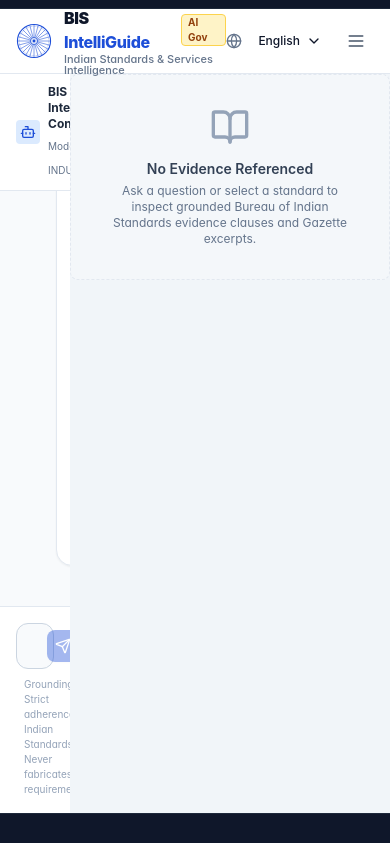
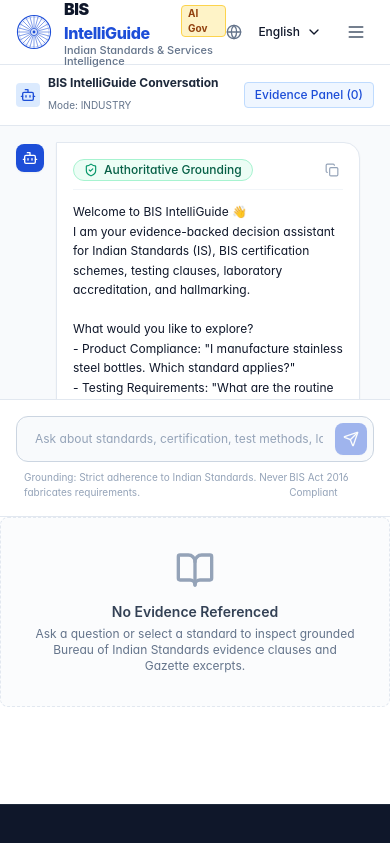
Before and after one commit to pratik-me/sih-26107, a Next.js app in the folder apps/web/: page /chat in a window 390 px wide. Shown: the top 843 px of the page. Built offline with nearby package versions, Linux system fonts and the light colour scheme.

Commit message:
Fixing chat section mobile view

```diff
--- a/apps/web/app/chat/page.tsx
+++ b/apps/web/app/chat/page.tsx
@@ -1,7 +1,7 @@
-'use client';
+"use client";
 
-import React, { useState, useEffect, useRef } from 'react';
-import { useSearchParams } from 'next/navigation';
+import React, { useState, useEffect, useRef } from "react";
+import { useSearchParams } from "next/navigation";
 import {
   ChatMessage,
   ChatSession,
@@ -9,16 +9,16 @@
   ConfidenceLevel,
   Evidence,
   IndianLanguage,
-  UserRole
-} from '@bis/shared-types';
-import { apiClient } from '@bis/api-client';
+  UserRole,
+} from "@bis/shared-types";
+import { apiClient } from "@bis/api-client";
 import {
   CitationBadge,
   ConfidenceBadge,
   EvidencePanel,
   LanguageSelector,
-  SourceFreshnessBadge
-} from '@bis/ui';
+  SourceFreshnessBadge,
+} from "@bis/ui";
 import {
   Send,
   Plus,
@@ -37,23 +37,29 @@
   FileText,
   Copy,
   Check,
-  FileBarChart2
-} from 'lucide-react';
-import Link from 'next/link';
+  FileBarChart2,
+} from "lucide-react";
+import Link from "next/link";
 
 function ChatContent() {
   const searchParams = useSearchParams();
-  const initialQuery = searchParams.get('q') || '';
-  const initialRole = (searchParams.get('role') as UserRole) || UserRole.INDUSTRY;
+  const initialQuery = searchParams.get("q") || "";
+  const initialRole =
+    (searchParams.get("role") as UserRole) || UserRole.INDUSTRY;
 
   const [sessions, setSessions] = useState<ChatSession[]>([]);
-  const [currentSessionId, setCurrentSessionId] = useState<string>('default-session');
+  const [currentSessionId, setCurrentSessionId] =
+    useState<string>("default-session");
   const [messages, setMessages] = useState<ChatMessage[]>([]);
-  const [inputQuery, setInputQuery] = useState('');
+  const [inputQuery, setInputQuery] = useState("");
   const [isLoading, setIsLoading] = useState(false);
-  const [selectedLanguage, setSelectedLanguage] = useState<IndianLanguage>(IndianLanguage.EN);
+  const [selectedLanguage, setSelectedLanguage] = useState<IndianLanguage>(
+    IndianLanguage.EN,
+  );
   const [activeEvidenceList, setActiveEvidenceList] = useState<Evidence[]>([]);
-  const [activeEvidenceId, setActiveEvidenceId] = useState<string | undefined>();
+  const [activeEvidenceId, setActiveEvidenceId] = useState<
+    string | undefined
+  >();
   const [isEvidencePanelOpen, setIsEvidencePanelOpen] = useState(true);
   const [copiedMsgId, setCopiedMsgId] = useState<string | null>(null);
 
@@ -63,18 +69,18 @@
     // Initial greeting if no messages
     if (messages.length === 0 && !initialQuery) {
       const welcomeMessage: ChatMessage = {
-        id: 'welcome-msg',
+        id: "welcome-msg",
         sessionId: currentSessionId,
-        role: 'assistant',
-        content: `### Welcome to BIS IntelliGuide 👋\n\nI am your evidence-backed decision assistant for **Indian Standards (IS)**, BIS certification schemes, testing clauses, laboratory accreditation, and hallmarking.\n\n#### What would you like to explore?\n- **Product Compliance**: *"I manufacture stainless steel bottles. Which standard applies?"*\n- **Testing Requirements**: *"What are the routine tests required for TMT steel bars?"*\n- **Certification Guidance**: *"Do I need Compulsory Registration Scheme (CRS) for electronics?"*\n- **Hallmarking**: *"How do I verify a 6-digit HUID code on BIS Care App?"*\n- **Clause Explanation**: *"Explain IS 10500 Clause 4.2 in simple language."*`,
+        role: "assistant",
+        content: `Welcome to BIS IntelliGuide 👋\nI am your evidence-backed decision assistant for Indian Standards (IS), BIS certification schemes, testing clauses, laboratory accreditation, and hallmarking.\n\nWhat would you like to explore?\n- Product Compliance: "I manufacture stainless steel bottles. Which standard applies?"\n- Testing Requirements: "What are the routine tests required for TMT steel bars?"\n- Certification Guidance: "Do I need Compulsory Registration Scheme (CRS) for electronics?"\n- Hallmarking: "How do I verify a 6-digit HUID code on BIS Care App?"\n- Clause Explanation: "Explain IS 10500 Clause 4.2 in simple language."`,
         confidence: ConfidenceLevel.HIGH,
         suggestedFollowUps: [
-          'Find standard for my product',
-          'Do I need BIS certification?',
-          'What tests are required?',
-          'How to verify a gold hallmark?'
+          "Find standard for my product",
+          "Do I need BIS certification?",
+          "What tests are required?",
+          "How to verify a gold hallmark?",
         ],
-        createdAt: new Date().toISOString()
+        createdAt: new Date().toISOString(),
       };
       setMessages([welcomeMessage]);
     }
@@ -87,37 +93,37 @@
     }
   }, [initialQuery]);
 
-  useEffect(() => {
-    messagesEndRef.current?.scrollIntoView({ behavior: 'smooth' });
-  }, [messages, isLoading]);
+  // useEffect(() => {
+  //   messagesEndRef.current?.scrollIntoView({ behavior: 'smooth' });
+  // }, [messages, isLoading]);
 
   const handleSendMessage = async (queryText?: string) => {
     const textToSend = queryText || inputQuery;
     if (!textToSend.trim() || isLoading) return;
 
-    setInputQuery('');
+    setInputQuery("");
     setIsLoading(true);
 
     const userMessage: ChatMessage = {
       id: `user-${Date.now()}`,
       sessionId: currentSessionId,
-      role: 'user',
+      role: "user",
       content: textToSend,
       originalLanguage: selectedLanguage,
-      createdAt: new Date().toISOString()
+      createdAt: new Date().toISOString(),
     };
 
-    setMessages(prev => [...prev, userMessage]);
+    setMessages((prev) => [...prev, userMessage]);
 
     try {
       const res = await apiClient.sendMessage({
         sessionId: currentSessionId,
         message: textToSend,
         roleMode: initialRole,
-        language: selectedLanguage
+        language: selectedLanguage,
       });
 
-      setMessages(prev => [...prev, res.reply]);
+      setMessages((prev) => [...prev, res.reply]);
 
       if (res.reply.evidence && res.reply.evidence.length > 0) {
         setActiveEvidenceList(res.reply.evidence);
@@ -128,12 +134,12 @@
       const errorMsg: ChatMessage = {
         id: `err-${Date.now()}`,
         sessionId: currentSessionId,
-        role: 'assistant',
-        content: `⚠️ **Unable to process query:** ${err.message || 'Server connection issue. Please verify backend API status.'}\n\nYou can also verify directly on the official BIS portal (https://www.services.bis.gov.in).`,
+        role: "assistant",
+        content: `⚠️ **Unable to process query:** ${err.message || "Server connection issue. Please verify backend API status."}\n\nYou can also verify directly on the official BIS portal (https://www.services.bis.gov.in).`,
         confidence: ConfidenceLevel.LOW,
-        createdAt: new Date().toISOString()
+        createdAt: new Date().toISOString(),
       };
-      setMessages(prev => [...prev, errorMsg]);
+      setMessages((prev) => [...prev, errorMsg]);
     } finally {
       setIsLoading(false);
     }
@@ -146,11 +152,14 @@
     }
   };
 
-  const handleFeedback = async (messageId: string, type: 'HELPFUL' | 'NOT_HELPFUL' | 'REPORTED') => {
+  const handleFeedback = async (
+    messageId: string,
+    type: "HELPFUL" | "NOT_HELPFUL" | "REPORTED",
+  ) => {
     try {
       await apiClient.submitFeedback({ messageId, feedback: type as any });
-      setMessages(prev =>
-        prev.map(m => (m.id === messageId ? { ...m, feedback: type } : m))
+      setMessages((prev) =>
+        prev.map((m) => (m.id === messageId ? { ...m, feedback: type } : m)),
       );
     } catch {
       // ignore
@@ -170,18 +179,18 @@
       {
         id: `welcome-${Date.now()}`,
         sessionId: newId,
-        role: 'assistant',
-        content: `### New Session Started\nAsk any question regarding Indian Standards, testing, recognized laboratories, or certification schemes.`,
+        role: "assistant",
+        content: `New Session Started\nAsk any question regarding Indian Standards, testing, recognized laboratories, or certification schemes.`,
         confidence: ConfidenceLevel.HIGH,
-        createdAt: new Date().toISOString()
-      }
+        createdAt: new Date().toISOString(),
+      },
     ]);
     setActiveEvidenceList([]);
     setActiveEvidenceId(undefined);
   };
 
   return (
-    <div className="flex h-[calc(100vh-105px)] overflow-hidden bg-slate-100 dark:bg-slate-950">
+    <div className="flex flex-col lg:flex-row h-[calc(100dvh-105px)] overflow-hidden bg-slate-100 dark:bg-slate-950">
       {/* 1. LEFT SIDEBAR */}
       <aside className="hidden lg:flex flex-col w-64 bg-white dark:bg-slate-900 border-r border-slate-200 dark:border-slate-800 shrink-0">
         <div className="p-3 border-b border-slate-200 dark:border-slate-800">
@@ -253,14 +262,16 @@
             <ShieldCheck className="w-3.5 h-3.5" />
             <span>Grounded Retrieval Active</span>
           </div>
-          <p className="text-[10px]">Answers verified against published Gazette notifications.</p>
+          <p className="text-[10px]">
+            Answers verified against published Gazette notifications.
+          </p>
         </div>
       </aside>
 
       {/* 2. CENTER CONVERSATION AREA */}
-      <section className="flex-1 flex flex-col h-full bg-slate-50 dark:bg-slate-950 overflow-hidden relative">
+      <section className="flex-1 flex flex-col h-full bg-slate-50 dark:bg-slate-950 overflow-hidden relative min-h-0">
         {/* Top Chat Bar */}
-        <div className="px-4 py-2.5 bg-white dark:bg-slate-900 border-b border-slate-200 dark:border-slate-800 flex items-center justify-between">
+        <div className="px-4 py-2.5 bg-white dark:bg-slate-900 border-b border-slate-200 dark:border-slate-800 flex items-center justify-between shrink-0">
           <div className="flex items-center gap-2">
             <div className="p-1 rounded bg-blue-100 dark:bg-blue-950 text-blue-700 dark:text-blue-400">
               <Bot className="w-4 h-4" />
@@ -269,7 +280,9 @@
               <h2 className="text-xs font-bold text-slate-800 dark:text-slate-200">
                 BIS IntelliGuide Conversation
               </h2>
-              <span className="text-[10px] text-slate-500">Mode: {initialRole}</span>
+              <span className="text-[10px] text-slate-500">
+                Mode: {initialRole}
+              </span>
             </div>
           </div>
 
@@ -279,8 +292,8 @@
               onClick={() => setIsEvidencePanelOpen(!isEvidencePanelOpen)}
               className={`text-xs px-2.5 py-1 rounded font-medium border transition-colors ${
                 isEvidencePanelOpen
-                  ? 'bg-blue-50 text-blue-700 border-blue-200 dark:bg-blue-950 dark:text-blue-300 dark:border-blue-800'
-                  : 'bg-white text-slate-600 border-slate-200 dark:bg-slate-800 dark:text-slate-300'
+                  ? "bg-blue-50 text-blue-700 border-blue-200 dark:bg-blue-950 dark:text-blue-300 dark:border-blue-800"
+                  : "bg-white text-slate-600 border-slate-200 dark:bg-slate-800 dark:text-slate-300"
               }`}
             >
               Evidence Panel ({activeEvidenceList.length})
@@ -289,13 +302,13 @@
         </div>
 
         {/* Messages Stream */}
-        <div className="flex-1 overflow-y-auto p-4 sm:p-6 space-y-6">
+        <div className="flex-1 overflow-y-auto p-4 sm:p-6 space-y-6 min-h-0">
           {messages.map((msg, index) => {
-            const isUser = msg.role === 'user';
+            const isUser = msg.role === "user";
             return (
               <div
                 key={msg.id || index}
-                className={`flex gap-3 max-w-4xl mx-auto ${isUser ? 'justify-end' : 'justify-start'}`}
+                className={`flex gap-3 max-w-4xl mx-auto ${isUser ? "justify-end" : "justify-start"}`}
               >
                 {!isUser && (
                   <div className="w-7 h-7 rounded-lg bg-blue-700 text-white flex items-center justify-center shrink-0 mt-0.5 shadow-sm">
@@ -306,15 +319,17 @@
                 <div
                   className={`flex flex-col space-y-2 max-w-[85%] rounded-2xl p-4 shadow-sm ${
                     isUser
-                      ? 'bg-blue-700 text-white rounded-tr-none'
-                      : 'bg-white dark:bg-slate-900 border border-slate-200 dark:border-slate-800 text-slate-900 dark:text-slate-100 rounded-tl-none'
+                      ? "bg-blue-700 text-white rounded-tr-none"
+                      : "bg-white dark:bg-slate-900 border border-slate-200 dark:border-slate-800 text-slate-900 dark:text-slate-100 rounded-tl-none"
                   }`}
                 >
                   {/* Assistant Meta Header */}
                   {!isUser && (
                     <div className="flex items-center justify-between border-b border-slate-100 dark:border-slate-800 pb-2 mb-1">
                       <div className="flex items-center gap-2">
-                        {msg.confidence && <ConfidenceBadge level={msg.confidence} />}
+                        {msg.confidence && (
+                          <ConfidenceBadge level={msg.confidence} />
+                        )}
                         {msg.sourceFreshnessWarning && (
                           <span className="text-[10px] px-2 py-0.5 rounded bg-amber-50 text-amber-700 font-medium">
                             Source Notice
@@ -360,7 +375,9 @@
                   )}
 
                   {/* Suggested follow-up prompt pills */}
-                  {!isUser && msg.suggestedFollowUps && msg.suggestedFollowUps.length > 0 && (
+                  {!isUser &&
+                    msg.suggestedFollowUps &&
+                    msg.suggestedFollowUps.length > 0 && (
                       <div className="pt-2 flex flex-wrap gap-1.5">
                         {msg.suggestedFollowUps.map((followUp, fIdx) => (
                           <button
@@ -378,13 +395,18 @@
                   {/* Assistant Footer Feedback */}
                   {!isUser && (
                     <div className="pt-2 flex items-center justify-between text-[11px] text-slate-400">
-                      <span>{new Date(msg.createdAt).toLocaleTimeString([], { hour: '2-digit', minute: '2-digit' })}</span>
+                      <span>
+                        {new Date(msg.createdAt).toLocaleTimeString([], {
+                          hour: "2-digit",
+                          minute: "2-digit",
+                        })}
+                      </span>
                       <div className="flex items-center gap-1.5">
                         <button
                           type="button"
-                          onClick={() => handleFeedback(msg.id, 'HELPFUL')}
+                          onClick={() => handleFeedback(msg.id, "HELPFUL")}
                           className={`p-1 rounded hover:bg-slate-100 dark:hover:bg-slate-800 ${
-                            msg.feedback === 'HELPFUL' ? 'text-emerald-600' : ''
+                            msg.feedback === "HELPFUL" ? "text-emerald-600" : ""
                           }`}
                           title="Helpful response"
                         >
@@ -392,9 +414,11 @@
                         </button>
                         <button
                           type="button"
-                          onClick={() => handleFeedback(msg.id, 'NOT_HELPFUL')}
+                          onClick={() => handleFeedback(msg.id, "NOT_HELPFUL")}
                           className={`p-1 rounded hover:bg-slate-100 dark:hover:bg-slate-800 ${
-                            msg.feedback === 'NOT_HELPFUL' ? 'text-rose-600' : ''
+                            msg.feedback === "NOT_HELPFUL"
+                              ? "text-rose-600"
+                              : ""
                           }`}
                           title="Not helpful"
                         >
@@ -402,9 +426,9 @@
                         </button>
                         <button
                           type="button"
-                          onClick={() => handleFeedback(msg.id, 'REPORTED')}
+                          onClick={() => handleFeedback(msg.id, "REPORTED")}
                           className={`p-1 rounded hover:bg-slate-100 dark:hover:bg-slate-800 ${
-                            msg.feedback === 'REPORTED' ? 'text-amber-600' : ''
+                            msg.feedback === "REPORTED" ? "text-amber-600" : ""
                           }`}
                           title="Report inaccurate citation"
                         >
@@ -443,9 +467,9 @@
         </div>
 
         {/* Bottom Input Form */}
-        <div className="p-4 bg-white dark:bg-slate-900 border-t border-slate-200 dark:border-slate-800">
+        <div className="p-4 bg-white dark:bg-slate-900 border-t border-slate-200 dark:border-slate-800 shrink-0">
           <form
-            onSubmit={e => {
+            onSubmit={(e) => {
               e.preventDefault();
               handleSendMessage();
             }}
@@ -455,7 +479,7 @@
               <input
                 type="text"
                 value={inputQuery}
-                onChange={e => setInputQuery(e.target.value)}
+                onChange={(e) => setInputQuery(e.target.value)}
                 placeholder="Ask about standards, certification, test methods, lab credentials, or clauses..."
                 disabled={isLoading}
                 className="w-full px-3 py-2 text-xs sm:text-sm text-slate-900 dark:text-slate-100 bg-transparent focus:outline-none placeholder:text-slate-400"
@@ -470,7 +494,10 @@
               </button>
             </div>
             <div className="flex items-center justify-between px-2 pt-2 text-[10px] text-slate-400">
-              <span>Grounding: Strict adherence to Indian Standards. Never fabricates requirements.</span>
+              <span>
+                Grounding: Strict adherence to Indian Standards. Never
+                fabricates requirements.
+              </span>
               <span>BIS Act 2016 Compliant</span>
             </div>
           </form>
@@ -479,7 +506,7 @@
 
       {/* 3. RIGHT EVIDENCE PANEL */}
       {isEvidencePanelOpen && (
-        <aside className="w-80 xl:w-96 shrink-0 h-full">
+        <aside className="w-full h-72 sm:h-80 lg:h-full lg:w-80 xl:w-96 shrink-0 bg-white dark:bg-slate-900 border-t lg:border-t-0 lg:border-l border-slate-200 dark:border-slate-800 overflow-y-auto">
           <EvidencePanel
             evidenceList={activeEvidenceList}
             activeEvidenceId={activeEvidenceId}
@@ -494,7 +521,13 @@
 
 export default function ChatWorkspacePage() {
   return (
-    <React.Suspense fallback={<div className="p-8 text-center text-xs text-slate-500">Loading BIS IntelliGuide Workspace...</div>}>
+    <React.Suspense
+      fallback={
+        <div className="p-8 text-center text-xs text-slate-500">
+          Loading BIS IntelliGuide Workspace...
+        </div>
+      }
+    >
       <ChatContent />
     </React.Suspense>
   );
--- a/apps/web/components/Header.tsx
+++ b/apps/web/components/Header.tsx
@@ -3,7 +3,6 @@
 import React, { useState } from "react";
 import Link from "next/link";
 import { usePathname } from "next/navigation";
-import { motion } from "framer-motion";
 import { IndianLanguage, UserRole } from "@bis/shared-types";
 import { AshokaMotif, LanguageSelector } from "@bis/ui";
 import {
@@ -44,19 +43,6 @@
 
   return (
     <header className="sticky top-0 z-50 bg-white/95 dark:bg-slate-900/95 backdrop-blur border-b border-slate-200 dark:border-slate-800">
-      {/* Top Gov Banner */}
-      <div className="bg-slate-900 text-slate-300 text-[11px] py-1 px-4 border-b border-slate-800">
-        <div className="max-w-7xl mx-auto flex items-center justify-between">
-          {/* <div className="flex items-center gap-2">
-            <span className="font-semibold text-white tracking-wider uppercase text-[10px]">
-              Government Decision-Support Platform
-            </span>
-            <span className="opacity-40">|</span>
-            <span className="hidden sm:inline">Bureau of Indian Standards Knowledge Base</span>
-          </div> */}
-        </div>
-      </div>
-
       {/* Main Nav Bar */}
       <div className="max-w-7xl mx-auto px-4 sm:px-6">
         <div className="flex items-center justify-between h-16">
@@ -90,11 +76,10 @@
           <nav className="hidden xl:flex items-center gap-5">
             {navLinks.map((link, index) => {
               const isActive =
-                pathname === link.href ||
-                (link.href !== "/" && pathname.startsWith(link.href));
+                pathname === link.href;
               const Icon = link.icon;
               return (
-                <div>
+                <div key={index}>
                   <Link
                     href={link.href}
                     className={`group/link inline-flex items-center gap-1.5 px-3 py-1.5 rounded-lg text-xs font-semibold transition-colors ${
@@ -115,6 +100,7 @@
 
           <div className="flex items-center gap-2">
             <LanguageSelector
+              onDashboard={true}
               selectedLanguage={selectedLanguage}
               onLanguageChange={setSelectedLanguage}
             />
--- a/packages/ui/src/components/LanguageSelector.tsx
+++ b/packages/ui/src/components/LanguageSelector.tsx
@@ -11,6 +11,7 @@
 interface LanguageSelectorProps {
   selectedLanguage: IndianLanguage;
   onLanguageChange: (lang: IndianLanguage) => void;
+  onDashboard?: boolean;
   className?: string;
 }
 
@@ -44,11 +45,12 @@
 export const DASHBOARD_LANGUARGES_LIST = [
   { code: IndianLanguage.EN, label: "English" },
   { code: IndianLanguage.HI, label: "हिन्दी (Hindi)" },
-]
+];
 
 export const LanguageSelector: React.FC<LanguageSelectorProps> = ({
   selectedLanguage,
   onLanguageChange,
+  onDashboard,
   className = "",
 }) => {
   return (
@@ -58,8 +60,21 @@
         <SelectTrigger className="h-8 text-xs font-medium border-0 bg-transparent shadow-none focus:ring-0 cursor-pointer">
           <SelectValue placeholder="Select language" />
         </SelectTrigger>
-        <SelectContent position="popper" className="rounded-xl border border-slate-200 dark:border-slate-800 bg-white dark:bg-slate-900 shadow-lg">
-          {DASHBOARD_LANGUARGES_LIST.map((lang) => (
+        <SelectContent
+          position="popper"
+          className="rounded-xl border border-slate-200 dark:border-slate-800 bg-white dark:bg-slate-900 shadow-lg"
+        >
+          {onDashboard
+            ? DASHBOARD_LANGUARGES_LIST.map((lang) => (
+                <SelectItem
+                  key={lang.code}
+                  value={lang.code}
+                  className="text-xs rounded-lg cursor-pointer my-0.5 focus:bg-slate-200 dark:focus:bg-slate-800 focus:ring-0 focus:ring-offset-0 focus-visible:ring-0 focus:outline-none"
+                >
+                  {lang.label}
+                </SelectItem>
+              ))
+            : INDIAN_LANGUAGES_LIST.map((lang) => (
                 <SelectItem
                   key={lang.code}
                   value={lang.code}
```
Lines whose indentation alone changed are shown as unchanged.
